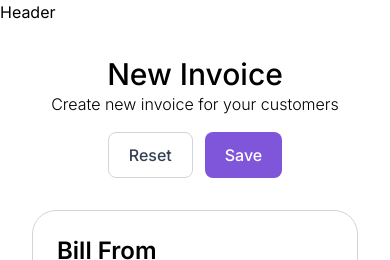
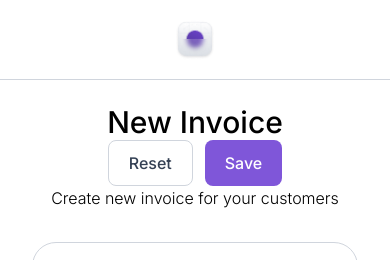
Before and after one commit to farrukhras/invoice-form, a Next.js app: page / in a window 390 px wide. Shown: the top 260 px of the page. Built offline with nearby package versions, Linux system fonts and the light colour scheme; no server answers.

Commit message:
create responsive sticky header with centered logo

```diff
--- a/pages/components/Header.tsx
+++ b/pages/components/Header.tsx
@@ -1,7 +1,20 @@
+import Image from 'next/image';
+import headerImage from '../../public/header.png';
+
 function Header() {
   return (
-    <div>Header</div>
-  )
+    <header className="sticky top-0 z-50 w-full h-20 bg-white flex items-center justify-center border-b border-[#D0D5DD]">
+      <div className="relative w-24 h-10">
+        <Image
+          src={headerImage}
+          alt="Header Logo"
+          layout="fill"
+          objectFit="contain"
+          priority
+        />
+      </div>
+    </header>
+  );
 }
 
 export default Header;
--- a/pages/components/InvoiceForm.tsx
+++ b/pages/components/InvoiceForm.tsx
@@ -146,14 +146,10 @@ const InvoiceForm: React.FC<InvoiceFormProps> = ({
   }
 
   return (
-    <div className="p-8">
-      <div className="flex flex-col md:flex-row justify-between items-center text-center md:text-left mb-8">
-        <div className="flex flex-col mb-4 md:mb-0">
+    <div className="px-8 py-6">
+      <div className="flex flex-col mb-8 md:mb-8 text-center md:text-left">
+        <div className="flex flex-col md:flex-row justify-between items-center text-center">
           <span className="text-3xl font-medium">New Invoice</span>
-          <span className="text-base font-light">
-            Create new invoice for your customers
-          </span>
-        </div>
           <div className="flex space-x-3 justify-center md:justify-start">
             <button
               type="button"
@@ -170,6 +166,10 @@ const InvoiceForm: React.FC<InvoiceFormProps> = ({
               {isSaving ? <ButtonLoader text={"Saving"} /> : "Save"}
             </button>
           </div>
+        </div>
+        <span className="text-base font-light">
+          Create new invoice for your customers
+        </span>
       </div>
 
       <div className="grid grid-cols-1 md:grid-cols-2 gap-4 min-h-screen items-center justify-between">
```
Also changed, not shown: public/header.png (added). Lines whose indentation alone changed are shown as unchanged.
